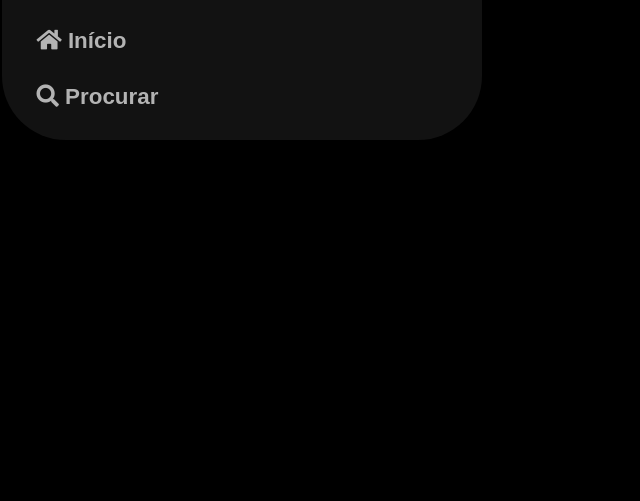
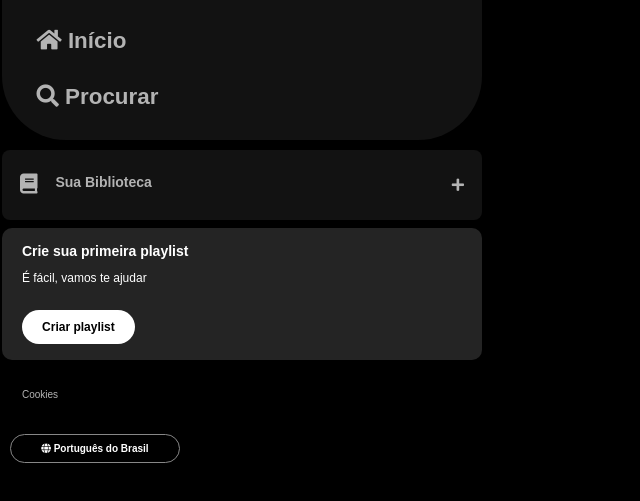
Before and after one commit to lucasaros/ImersaoAlura_FrontEnd, a plain HTML site: page index.html in a window 1280 px wide. Shown: the part 67-568 px from the top of the page, without its empty margins (0-640 px from the left). Drawn offline with Linux system fonts and the light colour scheme.

Commit message:
Aula2 finalizada

```diff
--- a/index.html
+++ b/index.html
@@ -40,6 +40,39 @@
                 </li>
             </ul>
         </nav>
+
+        <div class="library">
+            <div class="library__content">
+                <button class="library__button">
+                    <span class="fa fa fa-book"></span>
+                    <span>Sua Biblioteca</span>
+                </button>
+                <span class="fa fa-plus"></span>
+            </div>
+        </div>
+
+        <section class="section-playlist">
+            <div class="section-playlist__content">
+                <span class="text title">Crie sua primeira playlist</span>
+                <span class="text subtitle">É fácil, vamos te ajudar</span>
+                <button class="section-playlist__button">
+                    <span class="">Criar playlist</span>
+                </button>
+            </div>
+
+        </section>
+
+        <div class="cookies">
+            <a href="">Cookies</a>
+        </div>
+
+        <div class="languages">
+            <button class="languages__button">
+                <span class="fa fa-globe"></span>
+                <span>Português do Brasil</span>
+            </button>
+        </div>
+
     </div>
 </body>
 </html>
--- a/styles.css
+++ b/styles.css
@@ -51,3 +51,128 @@ body {
     font-size: 1.4rem;
     font-family: "DM Sans", sans-serif;
 }
+
+.library{
+    background-color:#121212;
+    border-radius:8px;
+    display:flex;
+    justify-content: space-between;
+    flex-direction: column;
+    padding:4px 8px;
+    color:#b3b3b3;
+    font-weight: 600;
+    font-size:14px;
+    margin-top: 10px;
+}
+
+.library .library__content{
+    display:flex;
+    justify-content: space-between;
+}
+
+.library .library__button{
+    display:flex;
+    margin-right: 10px;
+    color:#b3b3b3;
+    background-color: transparent;
+    border:0px;
+    font-size: 14px;
+    font-weight: 700;
+    font-family: "DM Sans", sans-serif;
+    text-align: center;
+    text-decoration: none;
+    text-transform: none;
+    padding:20px 10px;
+}
+
+.library .library__button .fa{
+    font-size:20px;
+    font-weight: 300;
+    color:#b3b3b3;
+    margin-right: 10px;
+    padding-right:8px;
+}
+
+.library .library__content .fa-plus{
+    margin: 24px 10px;
+}
+
+.section-playlist{
+    display:flex;
+    align-items: flex-start;
+    justify-content: space-between;
+    gap:20px;
+    background-color: #242424;
+    color:#b3b3b3;
+    font-weight: 600;
+    font-size: 14px;
+    margin: 8px 0;
+    padding:16px 20px;
+    border-radius:10px;
+}
+
+.section-playlist .section-playlist__content{
+    display:flex;
+    flex-direction: column;
+}
+
+.section-playlist__content .text{
+    padding-bottom:14px;
+    color:#FFF;
+    font-family: "DM Sans", sans-serif;
+}
+
+.section-playlist__content .title{
+    font-weight: 700;
+}
+
+.section-playlist__content .subtitle{
+    font-weight: 500;
+    font-size: 12px;
+}
+
+.section-playlist__content .section-playlist__button{
+    display: flex;
+    justify-content: center;
+    background-color: #FFF;
+    color:#000;
+    border-radius: 20px;
+    font-size: 12px;
+    font-weight: 700;
+    font-family: "DM Sans", sans-serif;
+    text-decoration:none;
+    text-transform: none;
+    padding:10px;
+    margin-top: 12px;
+    border:0;
+    width: 113px;
+}
+
+.sidebar .cookies{
+    margin:25px 20px;
+}
+
+.sidebar .cookies a{
+    color:#b3b3b3;
+    font-family: "DM Sans", sans-serif;
+    font-weight: 500;
+    font-size:10px;
+    text-decoration: none;
+}
+
+.sidebar .cookies a:hover{
+    text-decoration: underline;
+}
+
+.languages .languages__button{
+    align-items: center;
+    background-color: transparent;
+    border: 1px solid #878787;
+    color:#FFF;
+    font-weight: bold;
+    cursor:pointer;
+    width: 170px;
+    margin:8px;
+    padding:8px;
+    border-radius:20px;
+}
```
